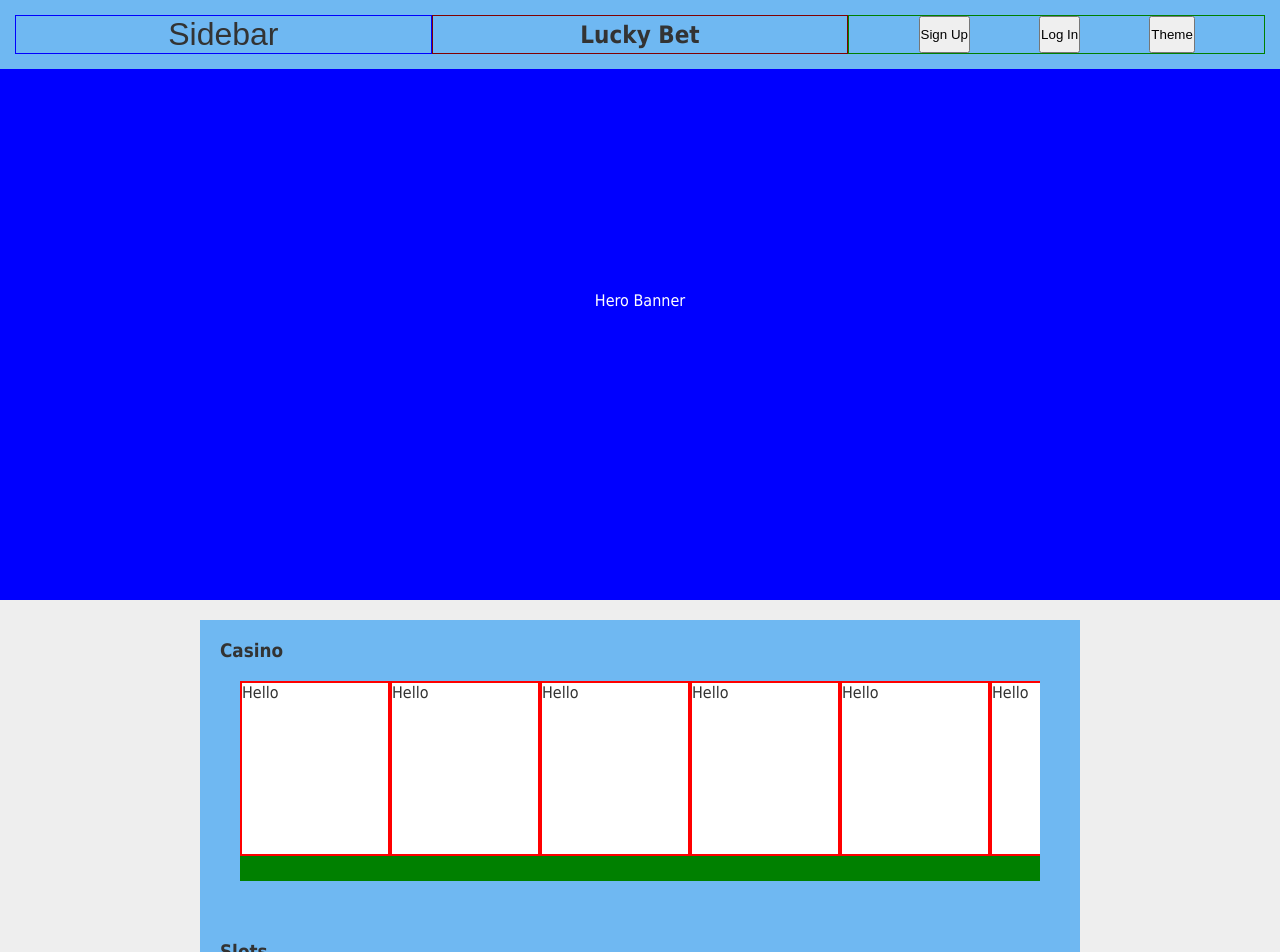
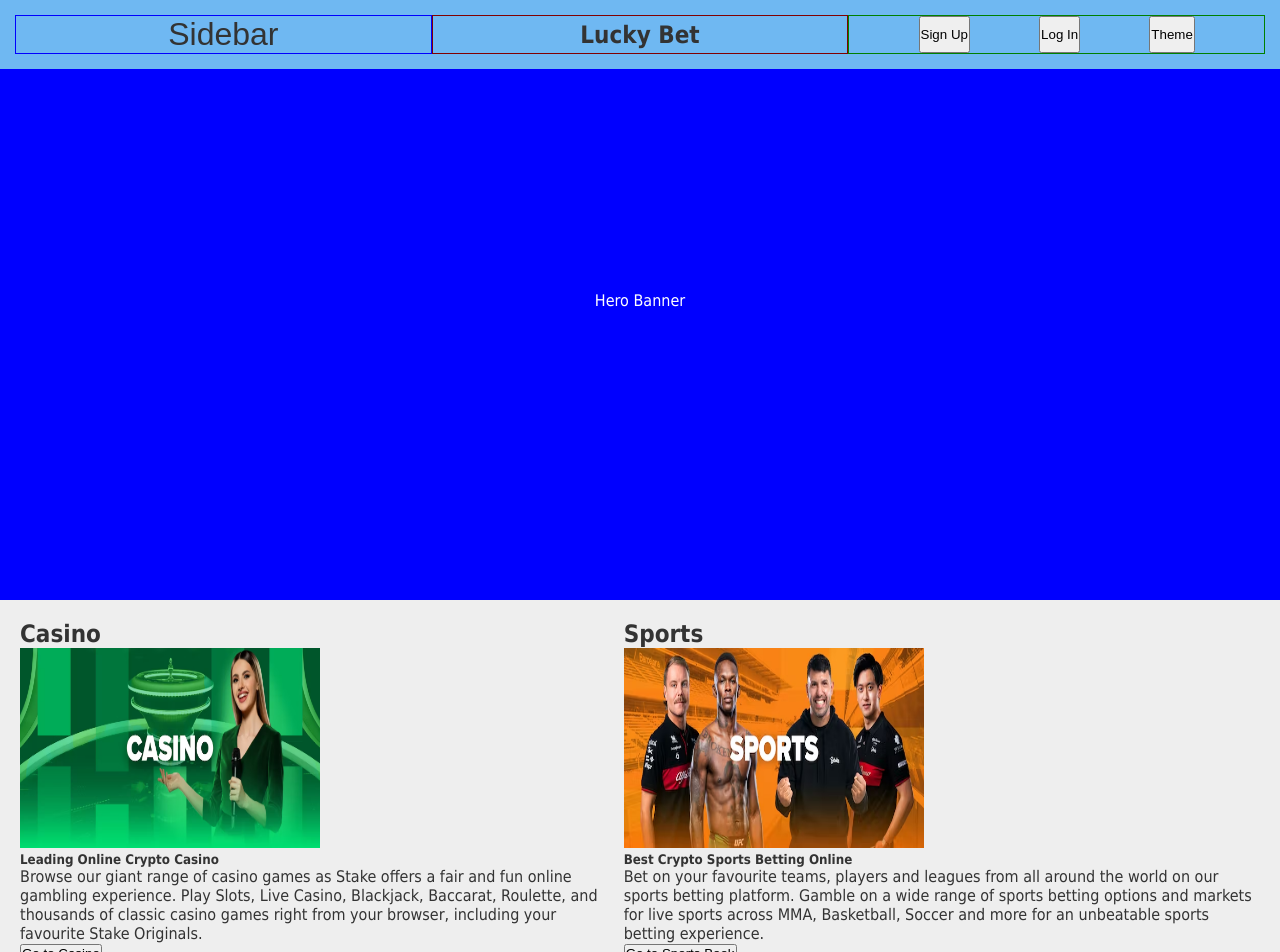
Before and after one commit to LuckyBetGambling/lucky-bet-gambling, a Next.js app: page / in a window 1280 px wide. Shown: the top 952 px of the page. Built offline with nearby package versions, Linux system fonts and the light colour scheme; no server answers.

Commit message:
feat: created homePageCard component for casino and sports cards, rendered them on home page, and gave it props

```diff
--- /dev/null
+++ b/components/homePageCards.jsx
@@ -0,0 +1,20 @@
+import Link from 'next/link'
+import Image from 'next/image'
+
+
+export default function HomePageCard({href, imageSrc, imageAlt, title, summary, description, buttonText }){
+
+
+	return(
+		<Link href={href}>
+			<h2>{title}</h2>
+			<div>
+				<Image src={imageSrc} alt={imageAlt} width={300} height={200} />
+				<h5>{summary}</h5>
+				<p>{description}</p>
+				<button>{buttonText}</button>
+			</div>
+		</Link>
+
+	)
+}
--- a/pages/index.jsx
+++ b/pages/index.jsx
@@ -2,6 +2,7 @@ import Head from 'next/head'
 import styled from 'styled-components'
 import SideScroller from '../components/sidescroller'
 import { sampleGames } from '../utils/sampleData'
+import HomePageCard from '../components/homePageCards'
 
 const Page = styled.div`
 	margin: 0;
@@ -27,6 +28,12 @@ const Body = styled.section`
   align-items: center;
 `
 
+const CardContainer = styled.div`
+	display: flex;
+	justify-content: space-between;
+
+`
+
 export default function Home() {
 
 	return (
@@ -42,7 +49,34 @@ export default function Home() {
         		Hero Banner
 			</Hero>
 
+
+
 			<Body>
+
+				<CardContainer>
+					<HomePageCard
+						href='casino/'
+						title='Casino'
+						imageSrc='/images/casino.avif'
+						summary='Leading Online Crypto Casino'
+						description='Browse our giant range of casino games as Stake offers a fair and fun online gambling experience. Play Slots, Live Casino, Blackjack, Baccarat, Roulette, and thousands of classic casino games right from your browser, including your favourite Stake Originals.'
+						buttonText='Go to Casino'
+					/>
+
+					<HomePageCard
+						href='sports/'
+						title='Sports'
+						imageSrc='/images/sports.avif'
+						summary='Best Crypto Sports Betting Online'
+						description='Bet on your favourite teams, players and leagues from all around the world on our sports betting platform. Gamble on a wide range of sports betting options and markets for live sports across MMA, Basketball, Soccer and more for an unbeatable sports betting experience.'
+						buttonText='Go to Sports Book'
+					/>
+				</CardContainer>
+
+
+
+
+				{/* imageSrc, imageAlt, title */}
 				<SideScroller items={sampleGames} title='Casino' />
 				<SideScroller items={sampleGames} title='Slots' />
 				<SideScroller items={sampleGames} title='Cards' />
```
Also changed, not shown: public/images/casino.avif (added), public/images/sports.avif (added).
